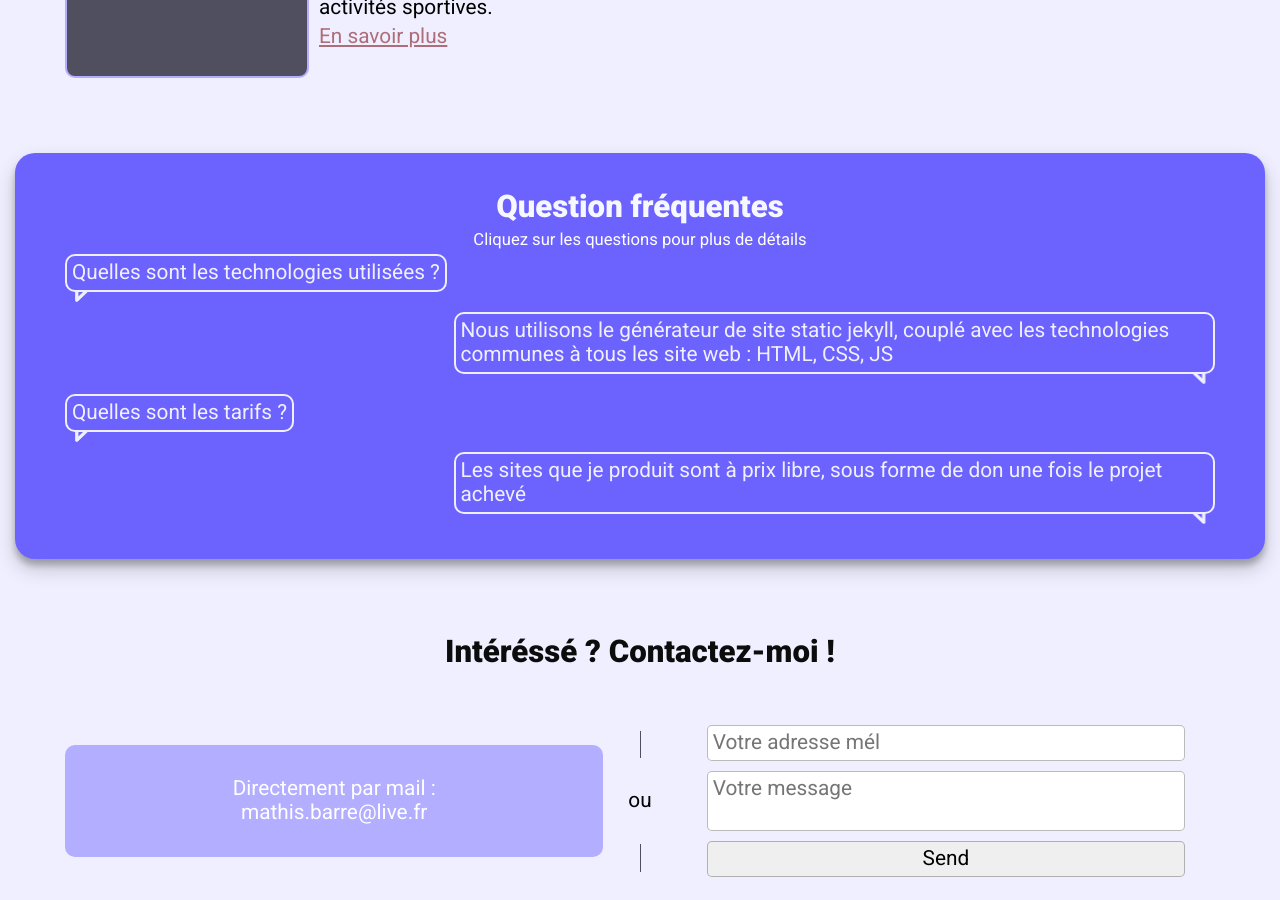
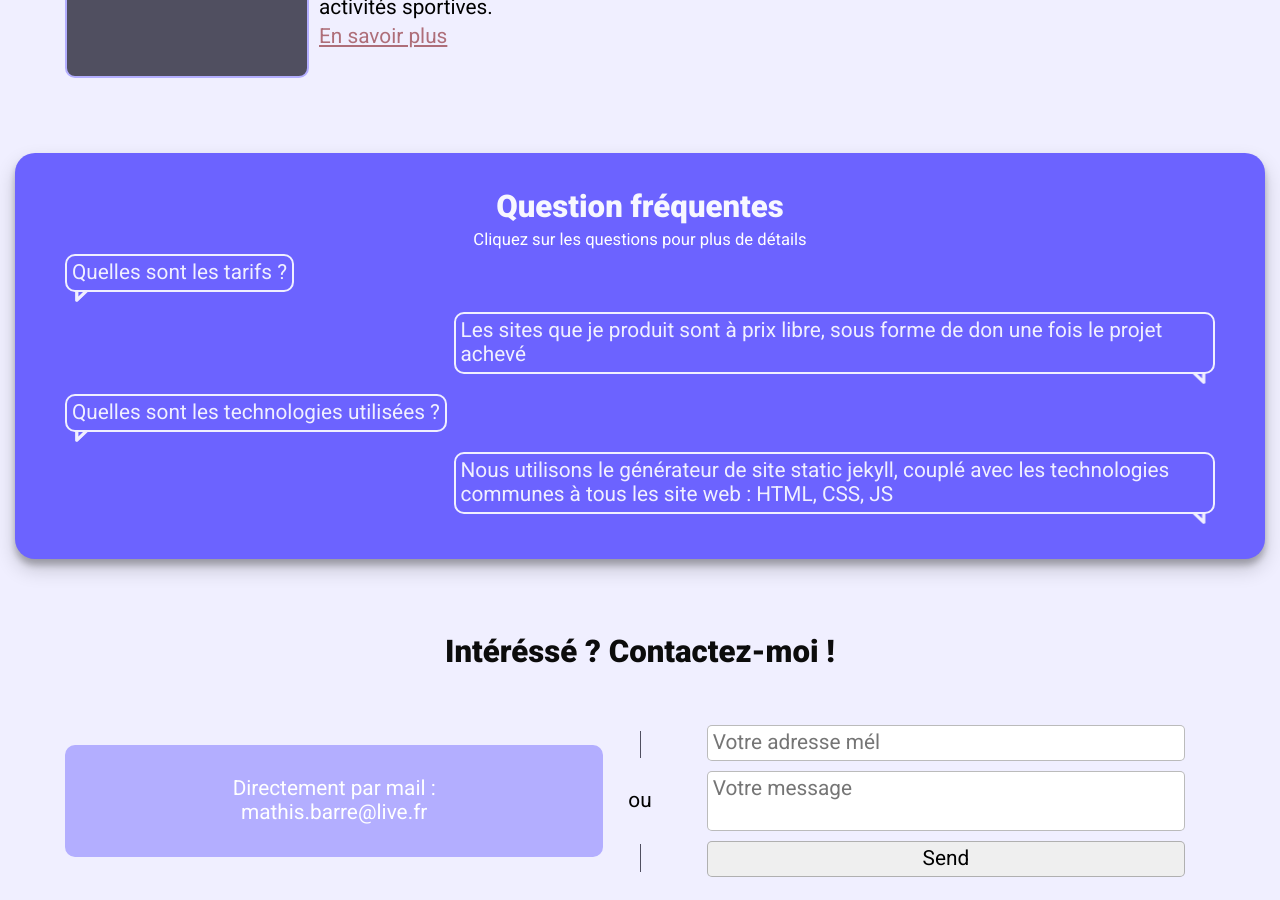
Before and after one commit to MathisBarre/mathis-webartisan, a Jekyll site: the page built from index.html, in a window 1280 px wide and 900 px high, scrolled down 968 px. Built offline with Jekyll 4.4.1, drawn with Linux system fonts in a browser that asks for light colours.

```diff
--- a/_data/homepage.json
+++ b/_data/homepage.json
@@ -11,12 +11,12 @@
   "question-titre": "Questions fréquentes",
   "questions-reponses": [
     {
+      "question": "Quelles sont les tarifs ?",
+      "reponse": "Les sites que je produit sont à prix libre, sous forme de don une fois le projet achevé"
+    },
+    {
       "question": "Quelles sont les technologies utilisées ?",
       "reponse": "Nous utilisons le générateur de site static jekyll, couplé avec les technologies communes à tous les site web : HTML, CSS, JS"
-    },
-    {
-      "question": "Quelles sont les tarifs ?",
-      "reponse": "Les sites que je produit sont à prix libre, sous forme de don une fois le projet achevé"
     }
   ],
   "contact-title": "Intéréssé ? Contactez-moi !"
```
